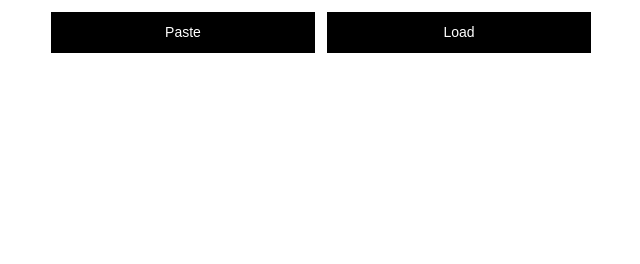
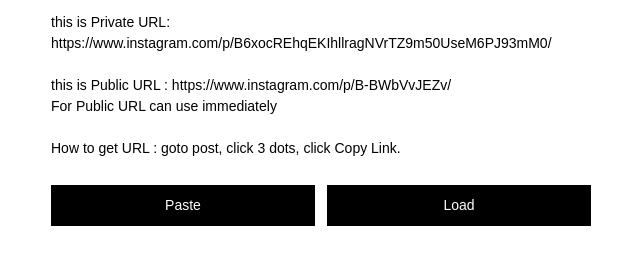
Before and after one commit to willywotz/instragram_ex, a plain HTML site: page index.html in a window 1280 px wide. Shown: the whole page, without its empty margins (319-959 px from the left). Drawn offline with Linux system fonts and the light colour scheme.

Commit message:
add manual

```diff
--- a/index.html
+++ b/index.html
@@ -4,9 +4,10 @@
     <meta name="viewport" content="width=device-width, initial-scale=1">
     <title></title>
     <style>
-      body { margin: 0 12px 12px; overflow-y: scroll; font: 14px/1.5 sans-serif; }
+      body { margin: 12px; overflow-y: scroll; font: 14px/1.5 sans-serif; }
       img { width: 100%; height: auto; display: block; }
       button { border: 0; background: #000; color: #fff; cursor: pointer; }
+      p { word-break: break-word; white-space: pre-line; }
       .container { max-width: 540px; margin: 0 auto; }
       .action { padding: 12px 0; display: flex; }
       .action button { flex: 1; padding: 10px 0; font: inherit; }
@@ -17,6 +18,13 @@
   </head>
   <body>
     <div class="container">
+      <p>this is Private URL: https://www.instagram.com/p/B6xocREhqEKIhllragNVrTZ9m50UseM6PJ93mM0/
+
+        this is Public URL : https://www.instagram.com/p/B-BWbVvJEZv/
+        For Public URL can use immediately
+
+        How to get URL : goto post, click 3 dots, click Copy Link.
+      </p>
       <div class="action">
         <button id="btn_paste">Paste</button>
         <button id="btn_paste_with_download">Load</button>
```
